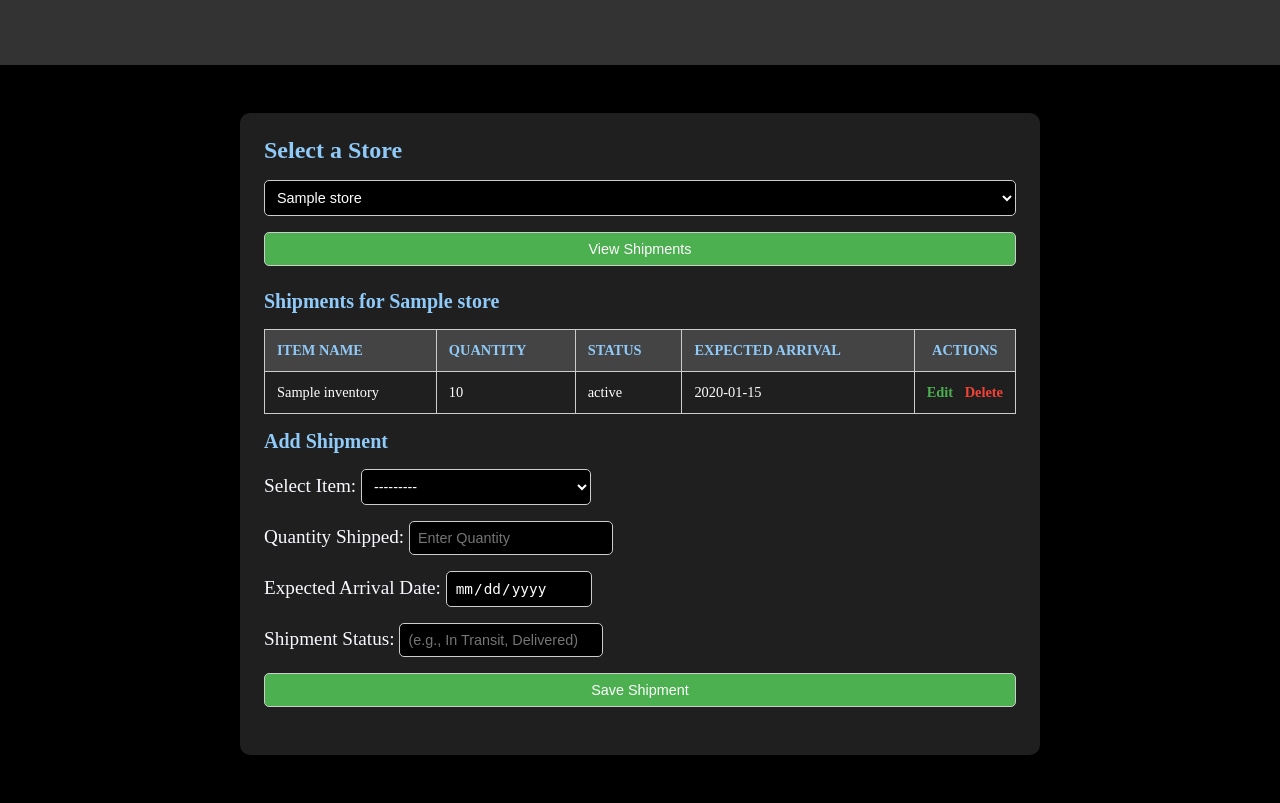
After one commit to sm1rks/Inventory_Project, a Django app: template inventory_project/shipments/templates/shipments/store_shipments.html in a window 1280 px wide. The commit adds this page. Run offline with Django 5.2, Linux system fonts and the light colour scheme; the template is opened without the code that fills it: values that come from a table or form of the project are taken from there, others are empty; tables that the repository leaves empty hold one stand-in row (values such as "Sample post"); parts of the project's set-up code (start-up, migrations or seed data) failed here and were passed over.

Commit message:
My final message to the world

```diff
--- a/inventory_project/inventory/models.py
+++ b/inventory_project/inventory/models.py
@@ -17,4 +17,4 @@ class Inventory(models.Model):
     lastUpdated = models.DateTimeField(auto_now=True)
 
     def __str__(self):
-        return f"Store: {self.store} - itemName: {self.itemName} - itemID: {self.itemID} - quantity: {self.quantity} - lastUpdated: {self.lastUpdated}"
+        return f"{self.itemName} (Qty: {self.quantity})"
--- a/inventory_project/inventory/urls.py
+++ b/inventory_project/inventory/urls.py
@@ -5,6 +5,9 @@ app_name = 'inventory'
 
 urlpatterns = [
     path('store/', views.inventory, name='store'),
+    path('create/', views.edit_store, name='create_store'),
+    path('edit-store/<int:store_id>/', views.edit_store, name='edit_store'),
+    path('delete-store/<int:store_id>/', views.delete_store, name='delete_store'),  # New URL for deleting a store
     path('edit/<int:item_id>/', views.edit_inventory_item, name='edit_item'),
     path('delete/<int:item_id>/', views.delete_inventory_item, name='delete_item'),
 ]
--- /dev/null
+++ b/inventory_project/shipments/forms.py
@@ -0,0 +1,32 @@
+from django import forms
+from .models import Shipment
+
+class ShipmentForm(forms.ModelForm):
+    class Meta:
+        model = Shipment
+        fields = ['item', 'quantityShipped', 'expectedArrival', 'status']
+        labels = {
+            'item': 'Select Item',
+            'quantityShipped': 'Quantity Shipped',
+            'expectedArrival': 'Expected Arrival Date',
+            'status': 'Shipment Status',
+        }
+        widgets = {
+            'item': forms.Select(attrs={
+                'placeholder': 'Select Item',
+                'class': 'form-control',
+                'style': 'max-width: 230px;',
+            }),
+            'quantityShipped': forms.NumberInput(attrs={
+                'placeholder': 'Enter Quantity',
+                'class': 'form-control',
+            }),
+            'expectedArrival': forms.DateInput(attrs={
+                'type': 'date',
+                'class': 'form-control',
+            }),
+            'status': forms.TextInput(attrs={
+                'placeholder': '(e.g., In Transit, Delivered)',
+                'class': 'form-control',
+            }),
+        }
--- /dev/null
+++ b/inventory_project/shipments/templates/shipments/store_shipments.html
@@ -0,0 +1,64 @@
+<!-- filepath: c:\Users\Jack\Documents\project\Inventory_Project\inventory_project\shipments\templates\shipments\store_shipments.html -->
+{% extends 'layout.html' %}
+
+{% block title %}
+    Store Shipments
+{% endblock %}
+
+{% block content %}
+<div class="inventory-container shipments-container">
+    <h2>Select a Store</h2>
+    <form method="get" action="{% url 'shipments:store_shipments' %}" class="inventory-header">
+        <select name="store" id="store">
+            {% for store in stores %}
+                <option value="{{ store.storeID }}" {% if store == selected_store %}selected{% endif %}>{{ store.name }}</option>
+            {% empty %}
+                <option>No stores available.</option>
+            {% endfor %}
+        </select>
+        <button type="submit">View Shipments</button>
+    </form>
+
+    {% if selected_store %}
+        <h3>Shipments for {{ selected_store.name }}</h3>
+        <table class="shipment-table">
+            <thead>
+                <tr>
+                    <th>Item Name</th>
+                    <th>Quantity</th>
+                    <th>Status</th>
+                    <th>Expected Arrival</th>
+                    <th>Actions</th>
+                </tr>
+            </thead>
+            <tbody>
+                {% for shipment in shipments %}
+                    <tr>
+                        <td>{{ shipment.item.itemName }}</td>
+                        <td>{{ shipment.quantityShipped }}</td>
+                        <td>{{ shipment.status }}</td>
+                        <td>{{ shipment.expectedArrival|date:"Y-m-d" }}</td>
+                        <td>
+                            <a href="{% url 'shipments:edit_shipment' shipment.shipmentID %}" class="edit-btn">Edit</a>
+                            <a href="{% url 'shipments:delete_shipment' shipment.shipmentID %}" class="delete-btn">Delete</a>
+                        </td>
+                    </tr>
+                {% empty %}
+                    <tr>
+                        <td colspan="7">No shipments available for this store.</td>
+                    </tr>
+                {% endfor %}
+            </tbody>
+        </table>
+
+        <h3>Add Shipment</h3>
+        <form method="post">
+            {% csrf_token %}
+            {{ form.as_p }}
+            <button type="submit">Save Shipment</button>
+        </form>
+    {% else %}
+        <p>Please select a store to view the shipments.</p>
+    {% endif %}
+</div>
+{% endblock %}
--- a/inventory_project/shipments/urls.py
+++ b/inventory_project/shipments/urls.py
@@ -4,5 +4,7 @@ from . import views
 app_name = 'shipments'
 
 urlpatterns = [
-    path('store-shipments/', views.storeShipments, name='storeShipments'),
+    path('store-shipments/', views.store_shipments, name='store_shipments'),
+    path('edit/<int:shipment_id>/', views.edit_shipment, name='edit_shipment'),
+    path('delete/<int:shipment_id>/', views.delete_shipment, name='delete_shipment'),
 ]
--- a/inventory_project/static/css/style.css
+++ b/inventory_project/static/css/style.css
@@ -60,6 +60,7 @@ a:hover {
     color: white;
 }
 
+
 .form-submit {
     padding: 0.6rem;
     border-radius: 8px;
@@ -72,6 +73,16 @@ a:hover {
 .form-submit:hover {
     background-color: green;
 }
+
+.form-delete-btn{
+    padding: 0.6rem;
+    border-radius: 8px;
+    background-color: red;
+    color: white;
+    border: white;
+    cursor: pointer;
+}
+
 
 /* Error list styles */
 .errorlist {
@@ -270,21 +281,31 @@ nav {
 .inventory-list li a {
     margin-left: 1rem;
     font-size: 0.85rem; /* Reduced font size */
-    color: #90caf9;
     text-decoration: none;
     flex-shrink: 0; /* Prevent buttons from shrinking */
 }
 
-.inventory-list li a:hover {
-    color: #bbdefb;
+.edit-btn {
+    color: #4caf50; /* Green color */
+    text-decoration: none;
+    font-weight: bold;
+    transition: color 0.3s ease;
 }
 
-.inventory-list li a.edit-btn {
-    color: #4caf50;
+.edit-btn:hover {
+    color: #388e3c; /* Darker green on hover */
 }
 
-.inventory-list li a.delete-btn {
-    color: #f44336;
+/* Red Delete Button */
+.delete-btn {
+    color: #f44336; /* Red color */
+    text-decoration: none;
+    font-weight: bold;
+    transition: color 0.3s ease;
+}
+
+.delete-btn:hover {
+    color: #d32f2f; /* Darker red on hover */
 }
 
 .inventory-header {
@@ -294,12 +315,11 @@ nav {
     margin-bottom: 1.5rem;
 }
 
+.inventory-header button,
 .inventory-header select {
-    max-width: 200px;
+    max-width: 100%;
+    width: 100%;
     font-size: 0.9rem; /* Reduced font size */
-}
-
-.inventory-header button {
     padding: 0.5rem 1rem;
     font-size: 0.9rem; /* Reduced font size */
     background-color: #4caf50;
@@ -313,3 +333,183 @@ nav {
 .inventory-header button:hover {
     background-color: #388e3c;
 }
+
+/* Shipments App Styles */
+.shipments-container form select{
+    max-width: 100%;
+    width:100%;
+    font-size: 0.9rem; /* Reduced font size */
+}
+
+.shipments-container form button {
+    max-width: 100%; /* Ensure the input/select fits within the container */
+    width: 100%; /* Make it responsive */
+    padding: 0.5rem;
+    border-radius: 5px;
+    border: 1px solid #ccc;
+    background-color: #4caf50;
+    color: white;
+    font-size: 0.9rem;
+}
+
+.shipment-table {
+    width: 100%;
+    border-collapse: collapse;
+    margin: 1rem 0;
+    font-size: 0.9rem;
+    text-align: left;
+    color: white;
+}
+
+.shipment-table th,
+.shipment-table td {
+    padding: 0.75rem;
+    border: 1px solid #ccc;
+}
+
+.shipment-table th {
+    background-color: #444;
+    color: #90caf9;
+    text-transform: uppercase;
+}
+
+.shipment-table tr:nth-child(even) {
+    background-color: #333;
+}
+
+.shipment-table tr:hover {
+    background-color: #555;
+}
+
+/* Restrict the Actions column to fit the buttons */
+.shipment-table th:last-child,
+.shipment-table td:last-child {
+    white-space: nowrap; /* Prevent wrapping */
+    text-align: center; /* Center-align the buttons */
+    width: 0%; /* Shrink to fit content */
+}
+
+/* Add spacing between Edit and Delete buttons */
+
+.shipment-table .delete-btn {
+    margin-left: 0.5rem;
+}
+
+
+.dashboard-container {
+    max-width: 1200px;
+    margin: 2rem auto;
+    padding: 1rem;
+    background-color: #1f1f1f;
+    border-radius: 10px;
+    color: white;
+}
+
+.dashboard-container h1 {
+    text-align: center;
+    margin-bottom: 1.5rem;
+    color: #90caf9;
+}
+
+/* Dashboard Table Styles */
+.dashboard-table {
+    width: 100%;
+    border-collapse: collapse;
+    margin: 1rem 0;
+    font-size: 1rem;
+    text-align: left;
+    color: white;
+}
+
+.dashboard-table th,
+.dashboard-table td {
+    padding: 0.75rem;
+    border: 1px solid #ccc;
+}
+
+.dashboard-table th {
+    background-color: #444;
+    color: #90caf9;
+    text-transform: uppercase;
+}
+
+.dashboard-table tr:nth-child(even) {
+    background-color: #333;
+}
+
+.dashboard-table tr:hover {
+    background-color: #555;
+}
+
+.dashboard-table td {
+    vertical-align: top;
+    word-wrap: break-word;
+    white-space: normal;
+}
+
+.dashboard-table ul {
+    list-style: none; /* Remove default bullet points */
+    padding: 0;
+    margin: 0;
+}
+
+.dashboard-table ul li {
+    line-height: 1.5; /* Improve readability */
+}
+
+/* Store Table Styles */
+.store-table {
+    width: 100%;
+    border-collapse: collapse;
+    margin: 1rem 0;
+    font-size: 1rem;
+    text-align: left;
+    color: white;
+}
+
+.store-table th,
+.store-table td {
+    padding: 0.75rem;
+    border: 1px solid #ccc;
+}
+
+.store-table th {
+    background-color: #444;
+    color: #90caf9;
+    text-transform: uppercase;
+}
+
+.store-table tr:nth-child(even) {
+    background-color: #333;
+}
+
+.store-table tr:hover {
+    background-color: #555;
+}
+
+.store-table td {
+    vertical-align: top;
+    word-wrap: break-word;
+    white-space: normal;
+}
+
+.store-table th:first-child,
+.store-table td:first-child {
+    width: 100%; /* Allow the column to expand */
+    text-align: left; /* Align text to the left */
+}
+
+/* Restrict the Actions column to fit the buttons */
+.store-table th:last-child,
+.store-table td:last-child {
+    white-space: nowrap; /* Prevent wrapping */
+    text-align: center; /* Center-align the buttons */
+    width: 0%; /* Shrink to fit content */
+}
+
+.store-table .edit-btn,
+.store-table .delete-btn {
+    margin-right: 0.5rem;
+    margin-left: 0.5rem; /* Add spacing between buttons */
+    display: inline-block; /* Ensure buttons are inline */
+}
--- a/inventory_project/templates/layout.html
+++ b/inventory_project/templates/layout.html
@@ -18,7 +18,8 @@
             <div class="topnav-left">
                 <a href="/" class="nav-btn">Dashboard</a> |
                 <a href="{% url 'inventory:store' %}" class="nav-btn">Store Inventory</a> |
-                <a href="{% url 'shipments:storeShipments' %}" class="nav-btn">Store Shipments</a>
+                <a href="{% url 'shipments:store_shipments' %}" class="nav-btn">Store Shipments</a> |
+                <a href="{% url 'inventory:create_store' %}" class="nav-btn">Create/Edit Store</a>
             </div>
             <div class="topnav-right">
                 <a href="{% url 'users:sign_out' %}" class="nav-btn">Sign Out</a> |
```
Also changed, not shown: inventory_project/inventory/forms.py (+16 -1 lines), inventory_project/inventory/templates/inventory/delete_store.html (added, +16 -0 lines), inventory_project/inventory/templates/inventory/edit_store.html (added, +44 -0 lines), inventory_project/inventory/views.py (+25 -0 lines), inventory_project/inventory_project/views.py (+17 -5 lines), inventory_project/shipments/templates/shipments/delete_shipment.html (added, +16 -0 lines), inventory_project/shipments/templates/shipments/edit_shipment.html (added, +17 -0 lines), inventory_project/shipments/templates/shipments/storeShipments.html (deleted, +0 -40 lines), inventory_project/shipments/views.py (+54 -11 lines), inventory_project/templates/dashboard.html (+42 -3 lines), README.md.
